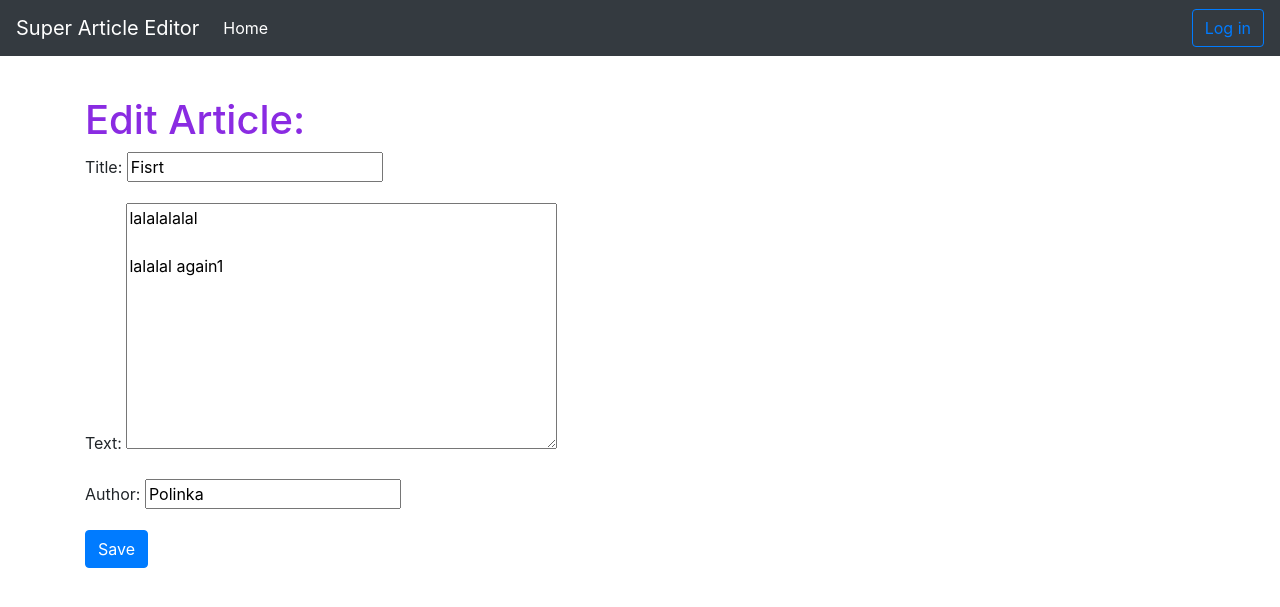
After one commit to NureBerestPolina/django-articles, a Django app: page /articles/3/edit/ in a window 1280 px wide. The commit adds this page. Shown: the top 607 px of the page. Run offline with Django 5.2, Linux system fonts and the light colour scheme; data comes from the database, SQL or seed files in the repository; both versions use the stored data as it was after the commit; some libraries are stand-ins or nearby versions.

Commit message:
Added: articles editing and deleting

```diff
--- /dev/null
+++ b/main/forms.py
@@ -0,0 +1,9 @@
+from django import forms
+from .models import Article
+from django.contrib.auth.forms import UserCreationForm
+
+
+class ArticleForm(forms.ModelForm):
+    class Meta:
+        model = Article
+        fields = ['title', 'text', 'author']
--- a/main/models.py
+++ b/main/models.py
@@ -1,4 +1,5 @@
 from django.db import models
+from django.contrib.auth.models import AbstractUser, Group, Permission
 
 
 # Create your models here.
--- a/main/urls.py
+++ b/main/urls.py
@@ -4,4 +4,6 @@ from django.urls import path
 
 urlpatterns = [
     path('', views.index, name='index'),
+    path('articles/<int:article_id>/edit/', views.edit_article, name='edit_article'),
+    path('articles/<int:article_id>/delete/', views.delete_article, name='delete_article'),
 ]
--- a/main/views.py
+++ b/main/views.py
@@ -1,8 +1,29 @@
-from django.shortcuts import render
+from django.shortcuts import render, redirect, get_object_or_404
 from .models import Article
+from .forms import ArticleForm
 
 
 # Create your views here.
 def index(request):
     articles = Article.objects.all()
     return render(request, 'main/index.html', {'title': 'Home', 'articles': articles})
+
+
+def edit_article(request, article_id):
+    article = get_object_or_404(Article, pk=article_id)
+    if request.method == 'POST':
+        form = ArticleForm(request.POST, instance=article)
+        if form.is_valid():
+            form.save()
+            return redirect('index')
+    else:
+        form = ArticleForm(instance=article)
+    return render(request, 'main/edit_article.html', {'form': form, 'article': article})
+
+
+def delete_article(request, article_id):
+    article = get_object_or_404(Article, pk=article_id)
+    if request.method == 'POST':
+        article.delete()
+        return redirect('index')
+    return render(request, 'main/delete_article.html', {'article': article})
--- a/templates/main/base.html
+++ b/templates/main/base.html
@@ -19,12 +19,6 @@
           <li class="nav-item active">
             <a class="nav-link" href="{% url 'index' %}">Home</a>
           </li>
-          <li class="nav-item">
-            <a class="nav-link" href="#">Link</a>
-          </li>
-          <li class="nav-item">
-            <a class="nav-link" href="#">Disabled</a>
-          </li>
         </ul>
         <form class="form-inline my-2 my-lg-0">
           <button class="btn btn-outline-primary my-2 my-sm-0" type="submit">Log in</button>
--- /dev/null
+++ b/templates/main/edit_article.html
@@ -0,0 +1,14 @@
+{% extends 'main/base.html' %}
+
+{% block title %}
+    Edit Article
+{% endblock %}
+
+{% block content %}
+    <h1 class="content-header">Edit Article:</h1>
+    <form method="post">
+        {% csrf_token %}
+        {{ form.as_p }}
+        <button type="submit" class="btn btn-primary">Save</button>
+    </form>
+{% endblock %}
--- a/templates/main/index.html
+++ b/templates/main/index.html
@@ -15,7 +15,8 @@
           <div class="card-body">
             <h5 class="card-title">{{article.title}}</h5>
             <p class="card-text">{{article.text}}</p>
-            <a href="#" class="btn btn-primary">Go somewhere</a>
+            <a href="{% url 'edit_article' article.id %}" class="btn btn-primary">Edit</a>
+            <a href="{% url 'delete_article' article.id %}" class="btn btn-danger">Delete</a>
           </div>
         </div><br>
     {% endfor %}
```
Also changed, not shown: templates/main/delete_article.html (added, +13 -0 lines), templates/main/register.html (added, +14 -0 lines), db.sqlite3, main/admin.py (line endings or trailing spaces).
